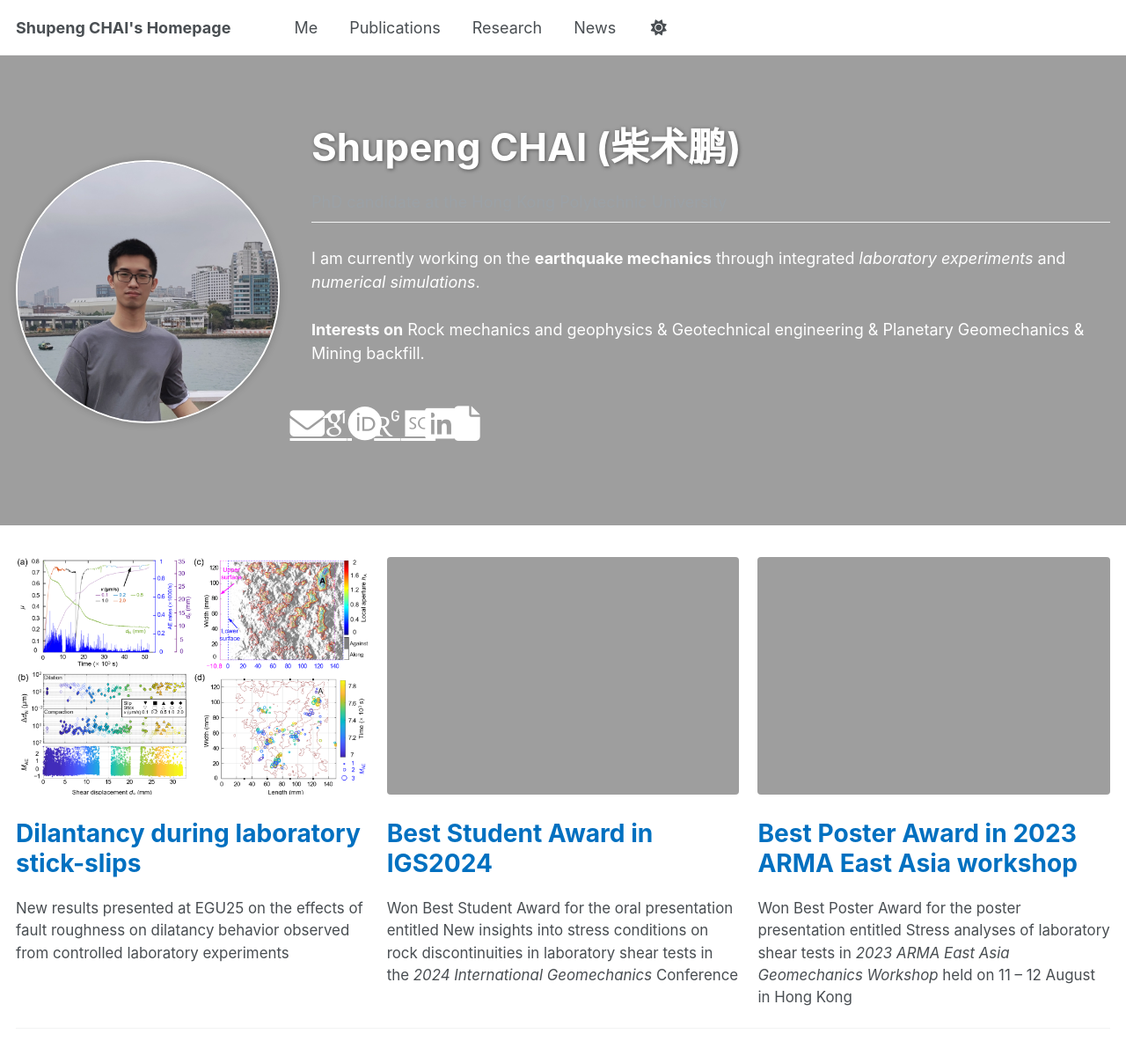
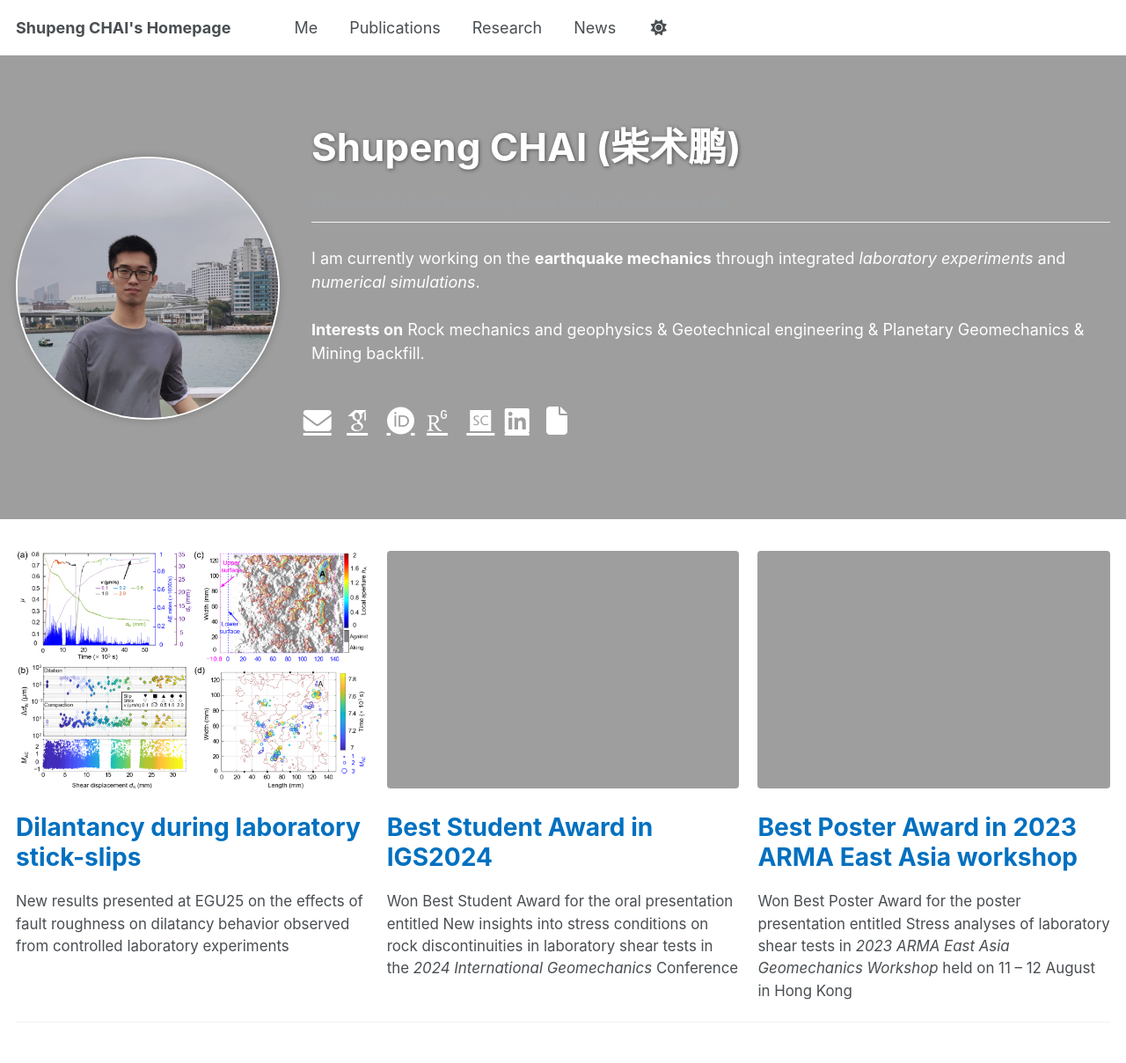
Before and after one commit to spchai/spchai.github.io, a Jekyll site: the page built from _pages/about.md, in a window 1280 px wide and 1400 px high. Shown: the top 1208 px of the window at 88% size. Built offline with Jekyll 4.4.1, drawn with Linux system fonts in a browser that asks for light colours; some web fonts are replaced.

Commit message:
Update _footer.scss

```diff
--- a/_sass/layout/_footer.scss
+++ b/_sass/layout/_footer.scss
@@ -124,7 +124,7 @@
 
 .body-social-links {
     display: grid;
-    grid-template-columns: repeat(auto-fill, minmax(30px, 1fr));
+    grid-template-columns: repeat(auto-fill, minmax(45px, 1fr));
     justify-items: center;
     margin-top: 20px;
 }
@@ -149,5 +149,5 @@
 }
 
 .body-social-links i {
-    font-size: 2.2em; // 或 32px、40px，根据需要调整
+    font-size: 32px; // 或 32px、40px，根据需要调整
 }
```
